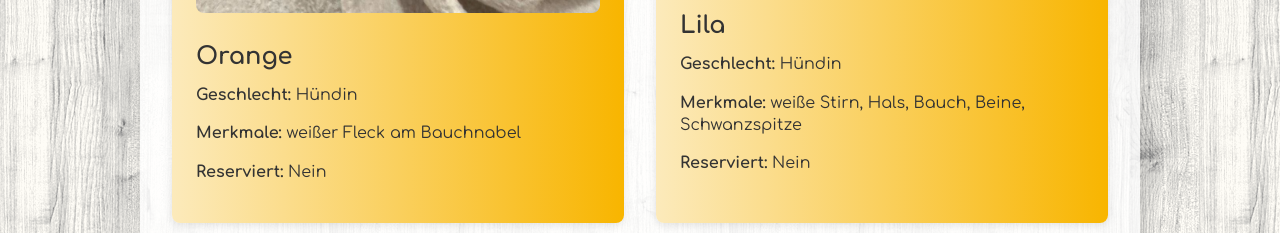
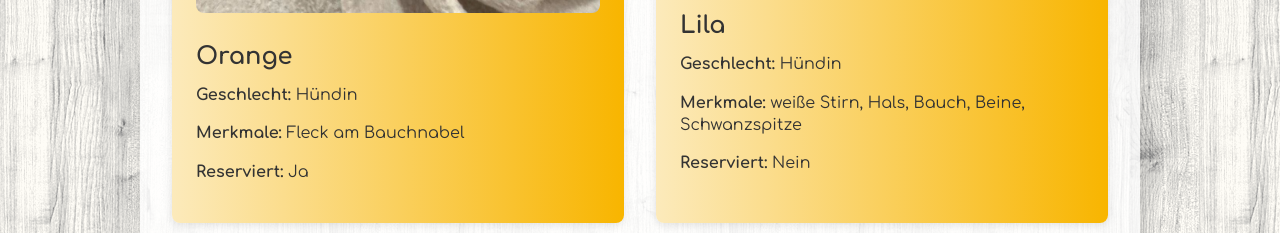
Before and after one commit to basti-1982/fruggos, a React (Vite) app in the folder frontend/: page / in a window 1280 px wide. Shown: the part 3180-3413 px from the top of the page. Built offline with nearby package versions, Linux system fonts and the light colour scheme.

Commit message:
reserved orange

```diff
--- a/frontend/src/components/Puppies.jsx
+++ b/frontend/src/components/Puppies.jsx
@@ -43,8 +43,8 @@ const puppies = [
   {
     name: "Orange",
     gender: "Hündin",
-    features: "weißer Fleck am Bauchnabel",
-    reserved: "nein",
+    features: " Fleck am Bauchnabel",
+    reserved: "ja",
     image: orange,
   },
   {
```
